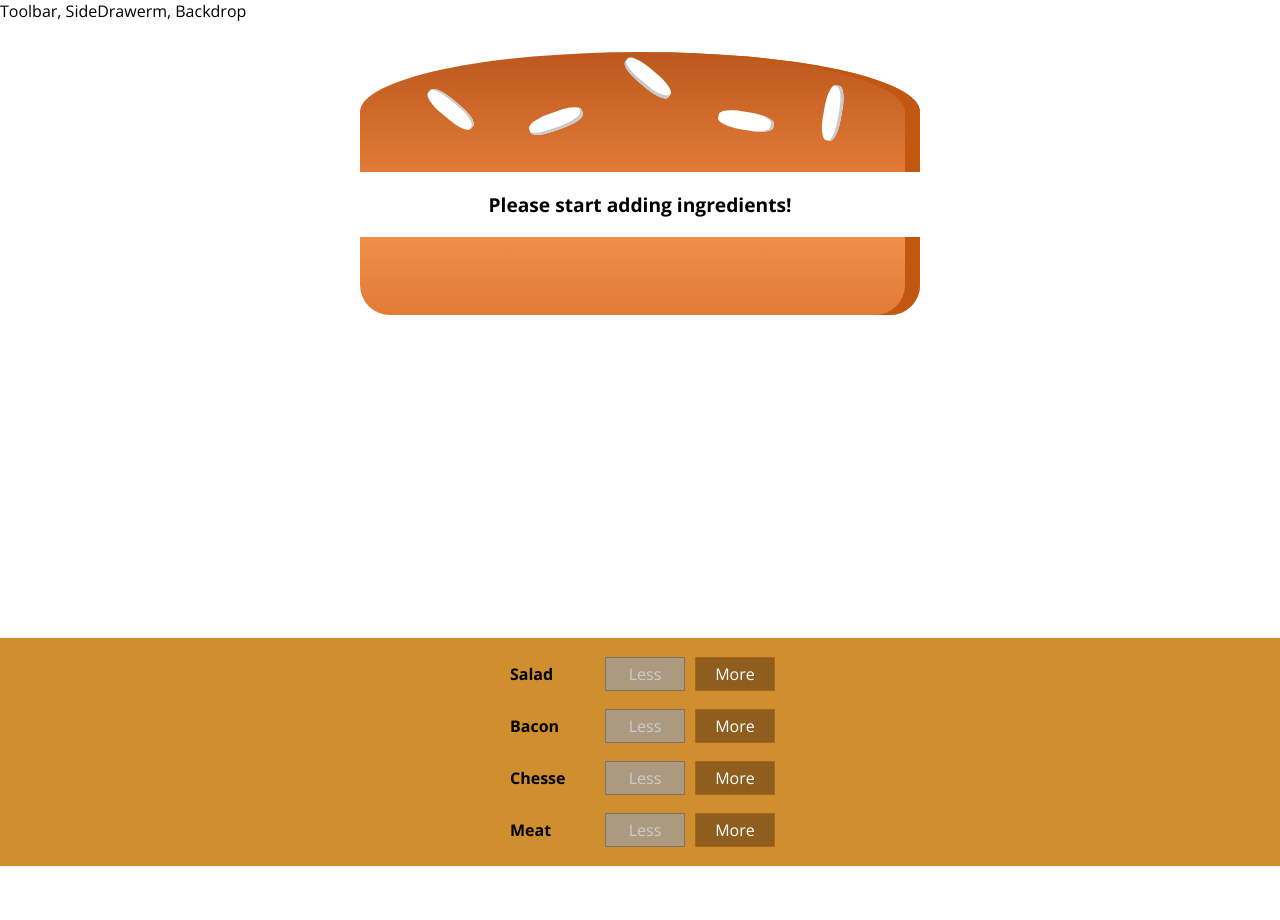
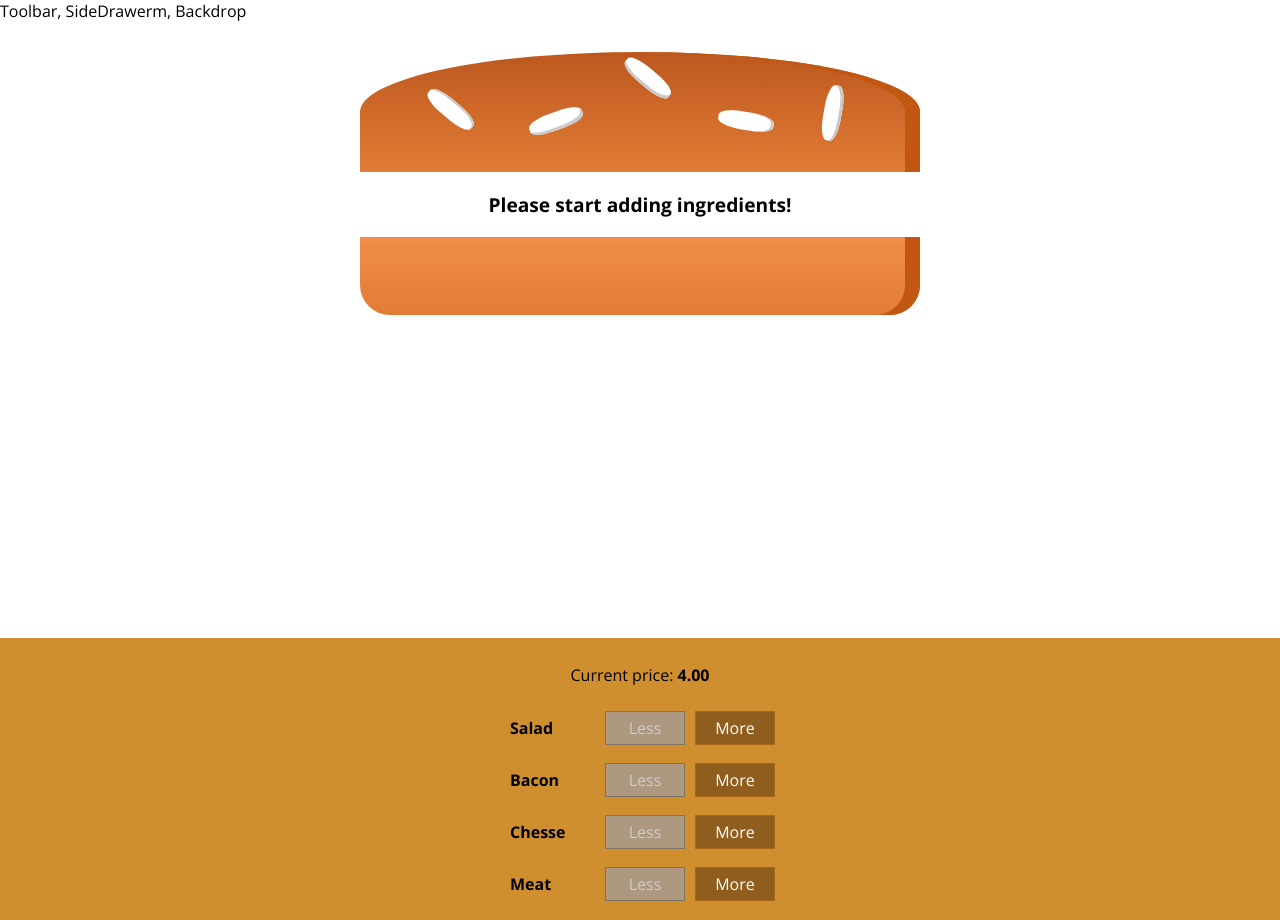
Before and after one commit to lucasgrocha/react-burger-builder, a React (Create React App) app: page / in a window 1280 px wide. Before the commit the page ends 866 px from the top, so only its background shows below. Built offline with nearby package versions, Linux system fonts and the light colour scheme; the HTML template or start-up script is replaced by a standard one.

Commit message:
135. Displaying and Updating the Burger Price

```diff
--- a/src/components/Burger/BuildControls/BuildControls.js
+++ b/src/components/Burger/BuildControls/BuildControls.js
@@ -12,6 +12,7 @@
 
 const buildControls = props => (
   <div className={classes.BuildControls}>
+    <p>Current price: <strong>{props.price.toFixed(2)}</strong></p>
     {controls.map((ctrl) => (
       <BuildControl
         key={ctrl.label}
--- a/src/containers/BurgerBuilder/BurgerBuilder.js
+++ b/src/containers/BurgerBuilder/BurgerBuilder.js
@@ -73,6 +73,7 @@
           ingredientAdded={this.addIngredientHandler}
           ingredientRemoved={this.removeIngredientHandler}
           disabled={disabledInfo}
+          price={this.state.totalPrice}
         />
       </Aux>
     )
```
